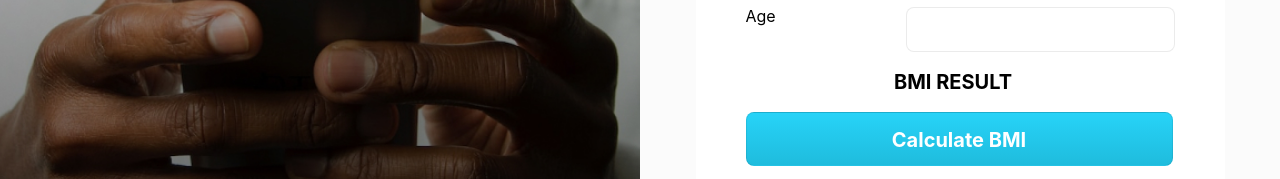
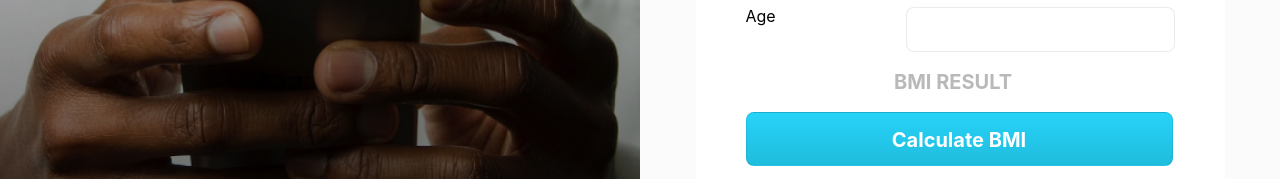
Before and after one commit to emdes12/BMI-calculator, a plain HTML site: page index.html in a window 1280 px wide. Shown: the part 424-603 px from the top of the page. Drawn offline with Linux system fonts and the light colour scheme.

Commit message:
Update style.css

```diff
--- a/style.css
+++ b/style.css
@@ -119,6 +119,7 @@ h2 {
   font-style: normal;
   font-weight: 700;
   font-size: 20px;
+  color: #b9b9b9;
   line-height: 40px;
   text-align: center;
 }
```
